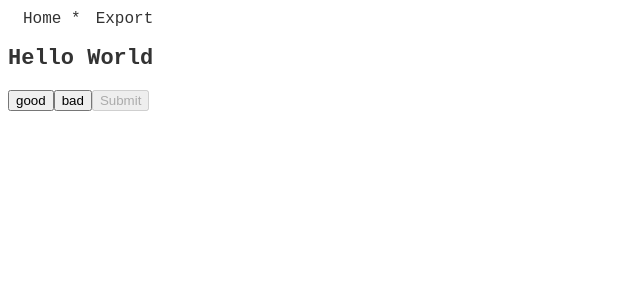
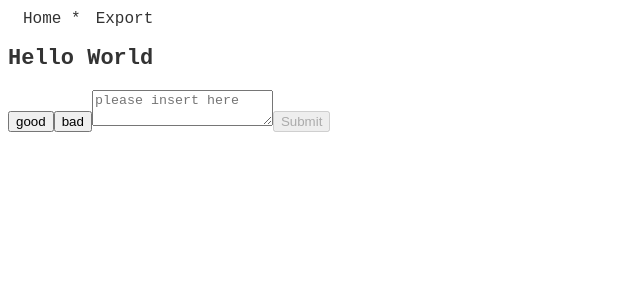
Before and after one commit to kotzendekrabbe/howYouFeelToday, a React (Vite) app: page / in a window 1280 px wide. Shown: the top 300 px of the page, without its empty margins (0-640 px from the left). Built offline with nearby package versions, Linux system fonts and the light colour scheme.

Commit message:
🦄 add note - first milestone achived

```diff
--- a/src/data-storage.tsx
+++ b/src/data-storage.tsx
@@ -18,11 +18,11 @@ interface Data {
 const STORAGE_KEY = "feeling-data";
 
 export const dataStorage = {
-  save(value: Mood) {
+  save(value: Mood, note?: string) {
     const data: Data = {
       ...dataStorage.load(),
       // [] setzen den enthaltenen wert als key
-      [Date.now()]: { feeling: { mood: value } }
+      [Date.now()]: { feeling: { mood: value, note: note } }
     };
     // throw new Error("this is how I throw errors"); -> testing error
     localStorage.setItem(STORAGE_KEY, JSON.stringify(data));
--- a/src/form-buttons.tsx
+++ b/src/form-buttons.tsx
@@ -2,6 +2,7 @@ import React, { useState, useContext, useCallback } from "react";
 import { ToggleButtons } from "./toggle-buttons";
 import { Button } from "./button";
 import { DataStorageContext, Mood } from "./data-storage";
+import { Note } from "./note";
 
 export interface FormButtonsProps {
   sentForm(formStatus: "sent" | "error"): void;
@@ -9,22 +10,29 @@ export interface FormButtonsProps {
 
 export function FormButtons({ sentForm }: FormButtonsProps) {
   const [buttonName, setButtonName] = useState<Mood | undefined>(undefined);
+  const [note, setNote] = useState<string | undefined>(undefined);
+
   const dataStorage = useContext(DataStorageContext);
 
-  const onActiveButtonChange = useCallback(value => setButtonName(value), [
-    setButtonName
+  const onActiveButtonChange = useCallback(
+    (value: Mood) => setButtonName(value),
+    [setButtonName]
+  );
+
+  const onChangeNote = useCallback((value: string) => setNote(value), [
+    setNote
   ]);
 
   //useCallback : we want to avoid that there will be rerenderings if nothing changed here
   const onFormButtonSubmit = useCallback(() => {
     try {
-      dataStorage.save(buttonName!);
+      dataStorage.save(buttonName!, note);
       sentForm("sent");
     } catch (e) {
       console.error(e);
       sentForm("error");
     }
-  }, [sentForm, dataStorage, buttonName]);
+  }, [sentForm, dataStorage, buttonName, note]);
 
   return (
     <form>
@@ -32,6 +40,12 @@ export function FormButtons({ sentForm }: FormButtonsProps) {
         <Button label="good" value="good" />
         <Button label="bad" value="bad" />
       </ToggleButtons>
+
+      <Note
+        placeholder="please insert here"
+        value={note}
+        onChangeNote={onChangeNote}
+      />
 
       <button
         type="button"
--- /dev/null
+++ b/src/note.tsx
@@ -0,0 +1,20 @@
+import React, { FC, useState } from "react";
+import { Mood } from "./data-storage";
+
+export interface NoteProps {
+  readonly placeholder?: string;
+  readonly value?: string;
+  onChangeNote(noteValue: string): void;
+}
+
+export const Note: FC<NoteProps> = ({ placeholder, value, onChangeNote }) => {
+  return (
+    <textarea
+      placeholder={placeholder}
+      value={value}
+      onChange={e => {
+        onChangeNote(e.target.value);
+      }}
+    ></textarea>
+  );
+};
```
